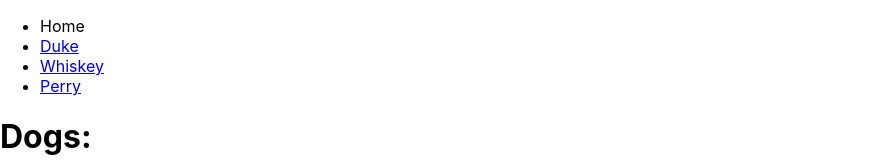
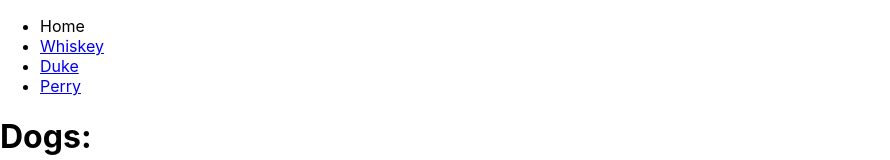
Before and after one commit to charleschitty/react-router-dogfinder, a React (Create React App) app: page / in a window 1280 px wide. Shown: the top 160 px of the page, without its empty margins (0-890 px from the left). Built offline with nearby package versions, Linux system fonts and the light colour scheme; data requests are answered from the project's data file; the HTML template or start-up script is replaced by a standard one.

Commit message:
added main App logic

```diff
--- a/src/App.js
+++ b/src/App.js
@@ -1,18 +1,51 @@
 import './App.css';
-import { BrowserRouter, Routes, Route } from 'react-router-dom';
+import { BrowserRouter, Routes, Route, Navigate } from 'react-router-dom';
+
 import DogList from "./DogList";
-import DogDetails from "./DogDetails";
 import NavBar from './NavBar';
+import { getDogsInfo } from './getDogsInfo';
+import { useState } from 'react';
+import DogDetailsCatcher from './DogDetailsCatcher';
 
-/** Main App component */
+/** Main App component
+ *
+ * Props: None
+ *
+ * State:
+ * - dogs: array of dog objects - [{dog}, {dog}, ...]
+ *
+ * App -> {NavBar, Routes}
+ */
 
 function App() {
+  const [dogs, setDogs] = useState([]);
+
+  console.log("App renders with", dogs);
+
+  async function getDogs() {
+    console.log("getDogs ran, dogs state", dogs);
+    const data = await getDogsInfo();
+    console.log("getDogs ran", data);
+    setDogs(data);
+  }
+
+  if (dogs.length === 0) {
+    getDogs();
+  }
+
+  const dogNames = dogs.map(dog => (
+    dog.name
+  ));
+
+  console.log(dogNames, "in App");
+
   return (
     <BrowserRouter>
-      <NavBar />
+      <NavBar dogs={dogNames} />
       <Routes>
-        <Route element= {<DogList />} path="/"/>
-        <Route element= { <DogDetails />} path="/dogs/:name" />
+        <Route element={<DogList />} path="/" />
+        <Route element={<DogDetailsCatcher dogs={dogs} />} path="/dogs/:name" />
+        <Route element={<Navigate to="/dogs" />} path="/*" />
       </Routes>
     </BrowserRouter>
   );
```
